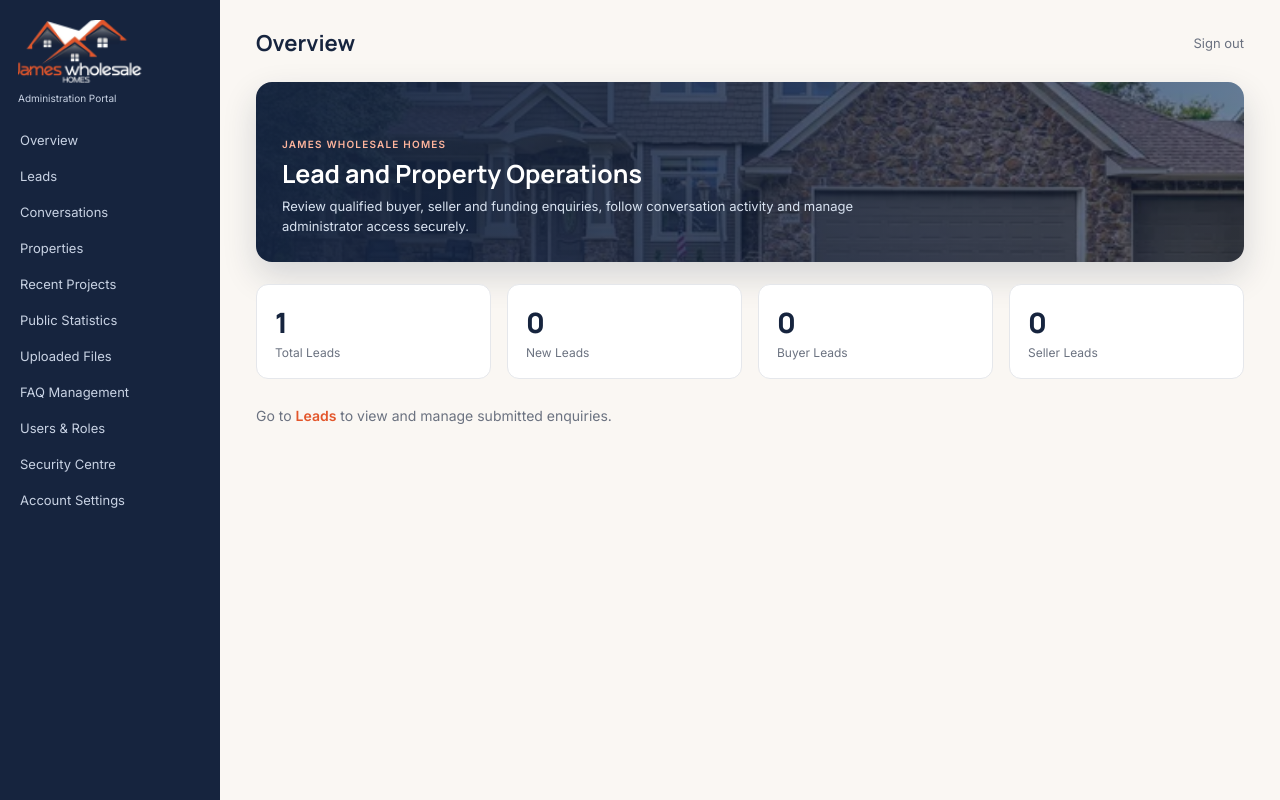
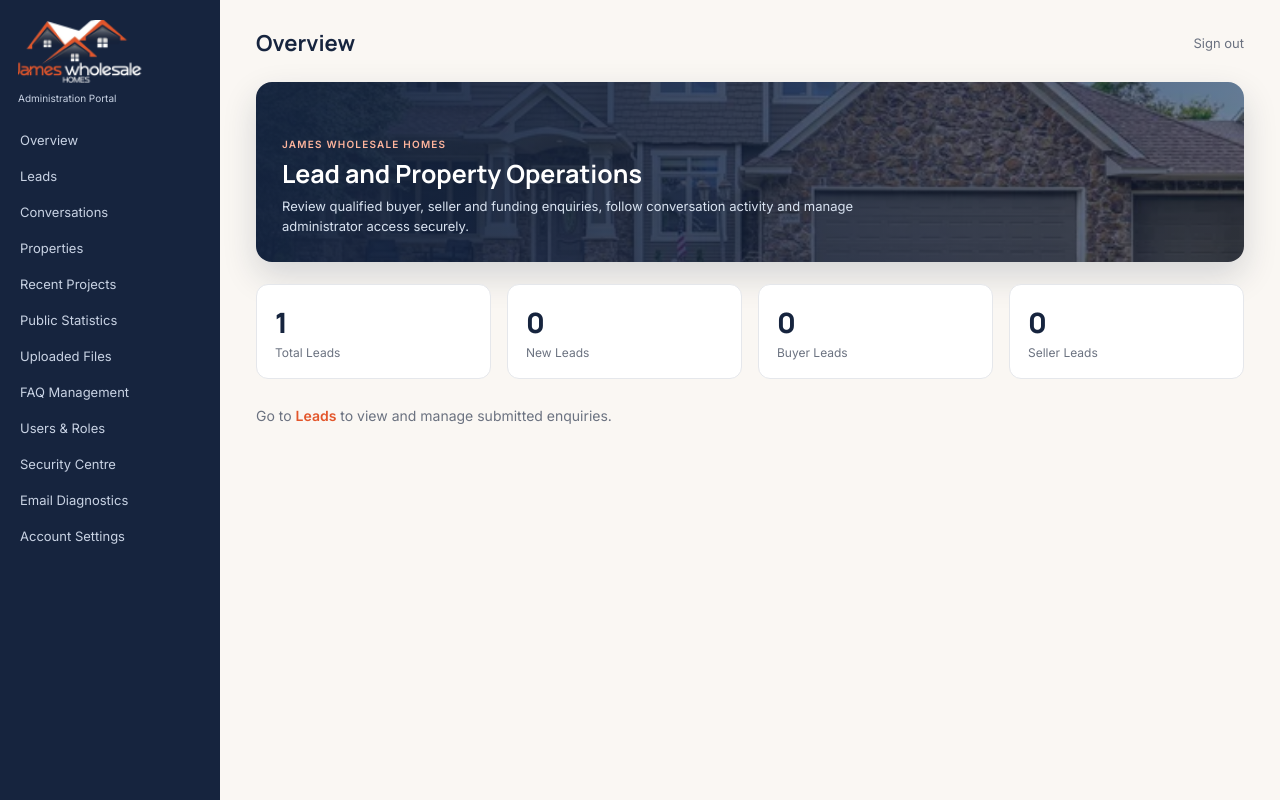
Before and after one commit to devshahzaibkhalil/jwh-house23, a Flask app: page /admin/ in a window 1280 px wide. Run offline with Flask 3, Linux system fonts and the light colour scheme; the visitor is signed in with stand-in values (Sample User, id 1); tables that the repository leaves empty hold one stand-in row (values such as "Sample post").

Commit message:
Update base.html

```diff
--- a/app/templates/admin/base.html
+++ b/app/templates/admin/base.html
@@ -72,6 +72,7 @@
     <a href="#">FAQ Management</a>
     <a href="{{ url_for('admin.users_list') }}">Users &amp; Roles</a>
     <a href="{{ url_for('admin.security_centre') }}">Security Centre</a>
+    <a href="{{ url_for('admin.email_diagnostics') }}">Email Diagnostics</a>
     <a href="{{ url_for('admin.account_settings') }}">Account Settings</a>
   </div>
   <div class="main">
```
